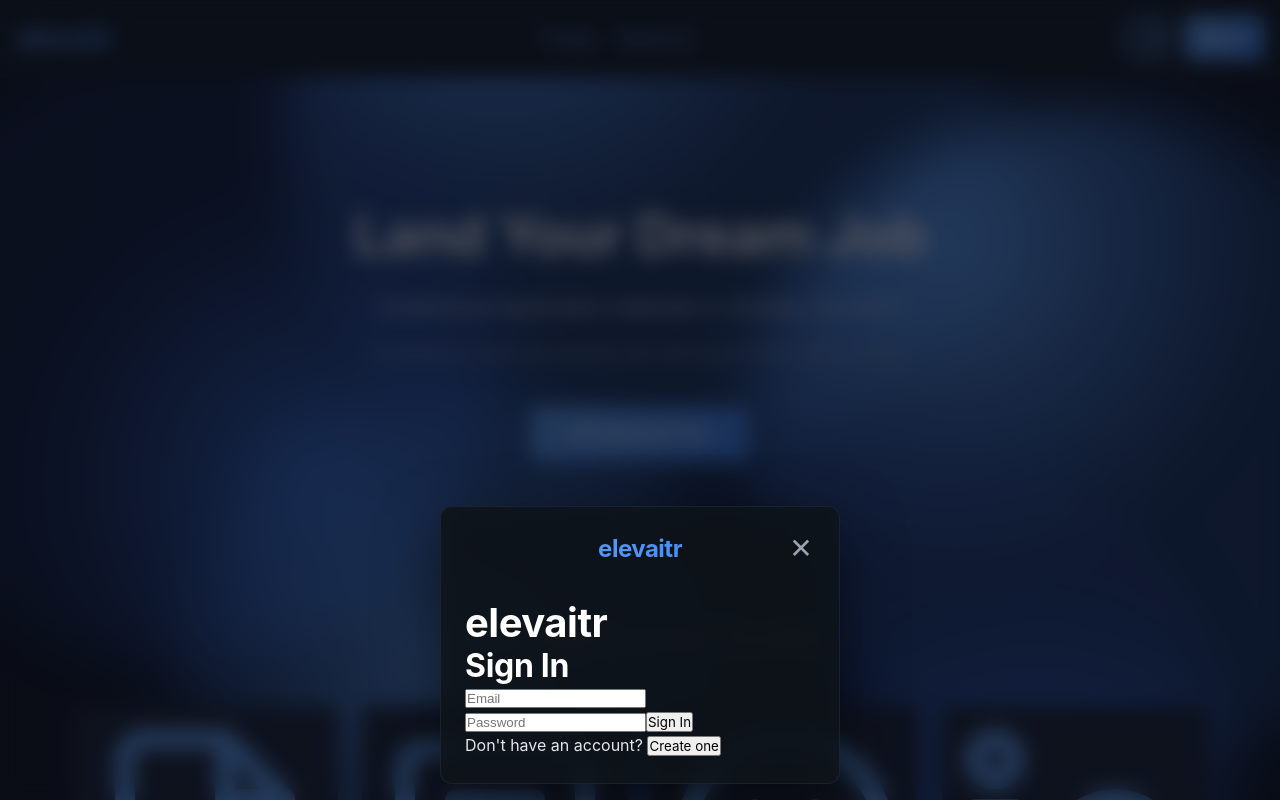
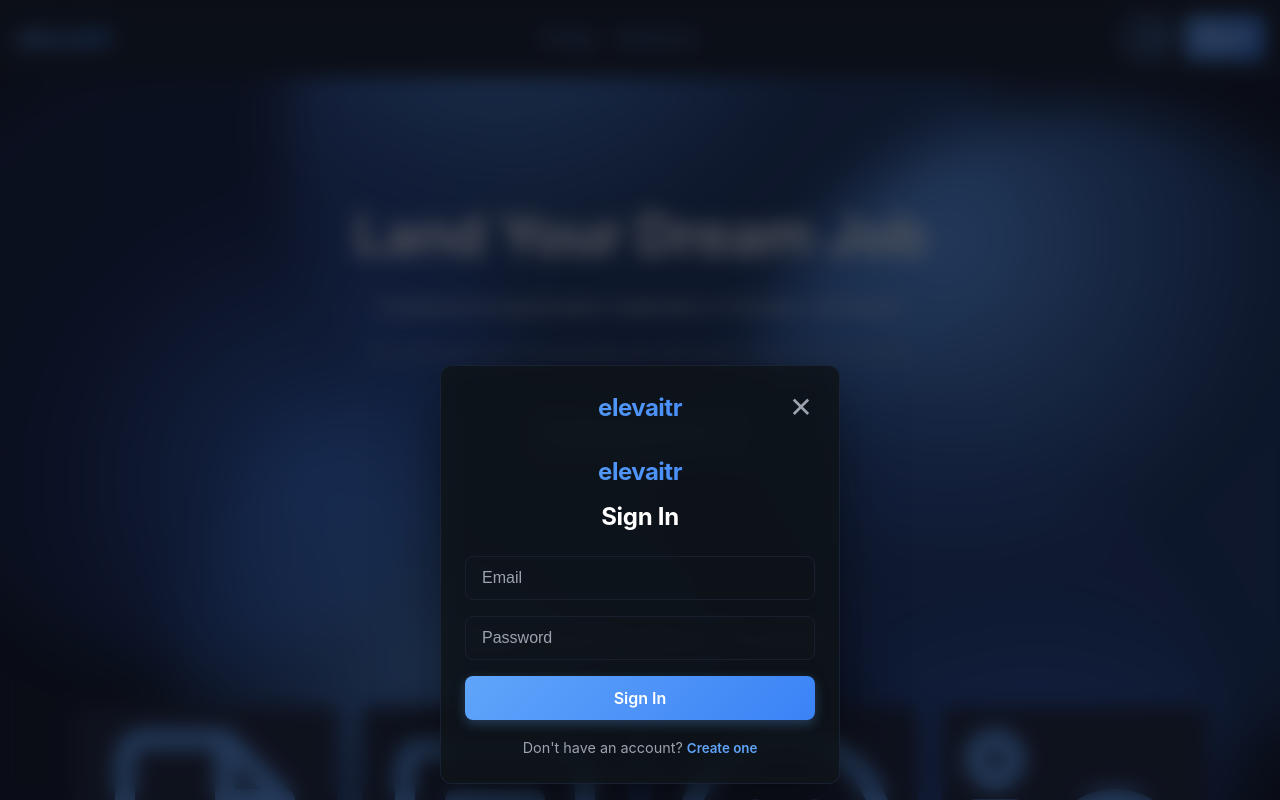
Before and after one commit to birthquake/job-suite, a React (Vite) app: page / in a window 1280 px wide. Both pictures are taken after a click on the button "Sign In". Shown: the top 800 px of the page. Built offline with nearby package versions, Linux system fonts and the light colour scheme; no server answers.

Commit message:
Update App.css

```diff
--- a/src/App.css
+++ b/src/App.css
@@ -1699,3 +1699,120 @@ button {
 .back-button:hover {
   color: #93c5fd;
 }
+
+/* Auth Styles */
+.auth-container {
+  display: flex;
+  align-items: center;
+  justify-content: center;
+  width: 100%;
+}
+
+.auth-box {
+  width: 100%;
+  max-width: 400px;
+}
+
+.auth-box h1 {
+  font-size: 1.5rem;
+  font-weight: 700;
+  background: linear-gradient(90deg, #60a5fa 0%, #3b82f6 100%);
+  -webkit-background-clip: text;
+  -webkit-text-fill-color: transparent;
+  background-clip: text;
+  text-align: center;
+  margin-bottom: 1rem;
+  letter-spacing: -0.5px;
+}
+
+.auth-box h2 {
+  font-size: 1.5rem;
+  font-weight: 700;
+  color: var(--text-primary);
+  text-align: center;
+  margin-bottom: 1.5rem;
+}
+
+.auth-box form {
+  display: flex;
+  flex-direction: column;
+  gap: 1rem;
+  margin-bottom: 1rem;
+}
+
+.auth-input {
+  background: transparent;
+  border: 1px solid var(--border-light);
+  color: var(--text-primary);
+  padding: 0.75rem 1rem;
+  border-radius: 8px;
+  font-size: 1rem;
+  transition: all 0.2s ease;
+  min-height: 44px;
+}
+
+.auth-input::placeholder {
+  color: var(--text-muted);
+}
+
+.auth-input:focus {
+  outline: none;
+  border-color: var(--accent-primary);
+  box-shadow: 0 0 0 3px rgba(96, 165, 250, 0.1);
+}
+
+.auth-button {
+  background: linear-gradient(135deg, #60a5fa 0%, #3b82f6 100%);
+  color: white;
+  border: none;
+  padding: 0.75rem 1.5rem;
+  border-radius: 8px;
+  cursor: pointer;
+  font-size: 1rem;
+  font-weight: 600;
+  transition: all 0.3s ease;
+  min-height: 44px;
+  box-shadow: 0 4px 12px rgba(96, 165, 250, 0.3);
+}
+
+.auth-button:hover:not(:disabled) {
+  transform: translateY(-2px);
+  box-shadow: 0 8px 20px rgba(96, 165, 250, 0.4);
+}
+
+.auth-button:disabled {
+  opacity: 0.7;
+  cursor: not-allowed;
+}
+
+.auth-error {
+  background: rgba(239, 68, 68, 0.1);
+  border: 1px solid #ef4444;
+  color: #fca5a5;
+  padding: 0.75rem;
+  border-radius: 6px;
+  font-size: 0.9rem;
+  margin-bottom: 1rem;
+}
+
+.auth-toggle {
+  text-align: center;
+  color: var(--text-muted);
+  font-size: 0.9rem;
+  margin-top: 1rem;
+}
+
+.auth-link {
+  background: none;
+  border: none;
+  color: var(--accent-primary);
+  cursor: pointer;
+  font-weight: 600;
+  transition: color 0.2s ease;
+  padding: 0;
+  text-decoration: none;
+}
+
+.auth-link:hover {
+  color: #93c5fd;
+}
```
